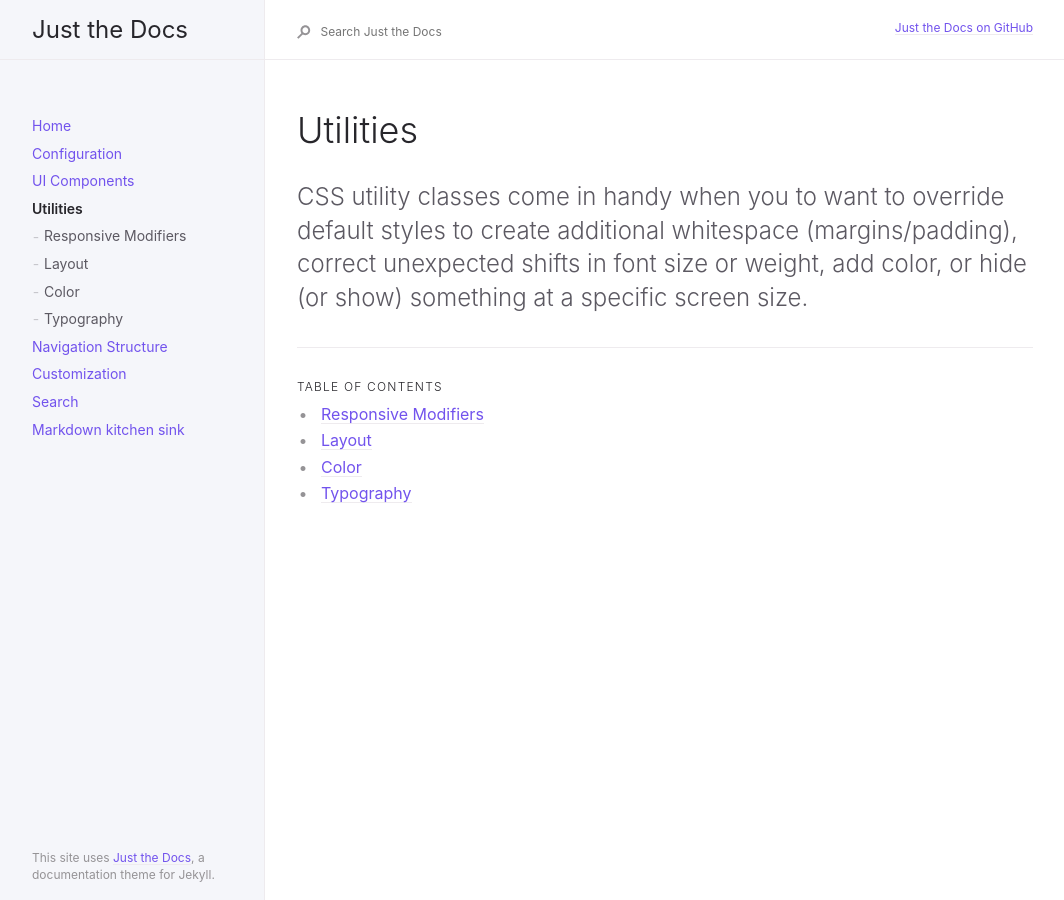
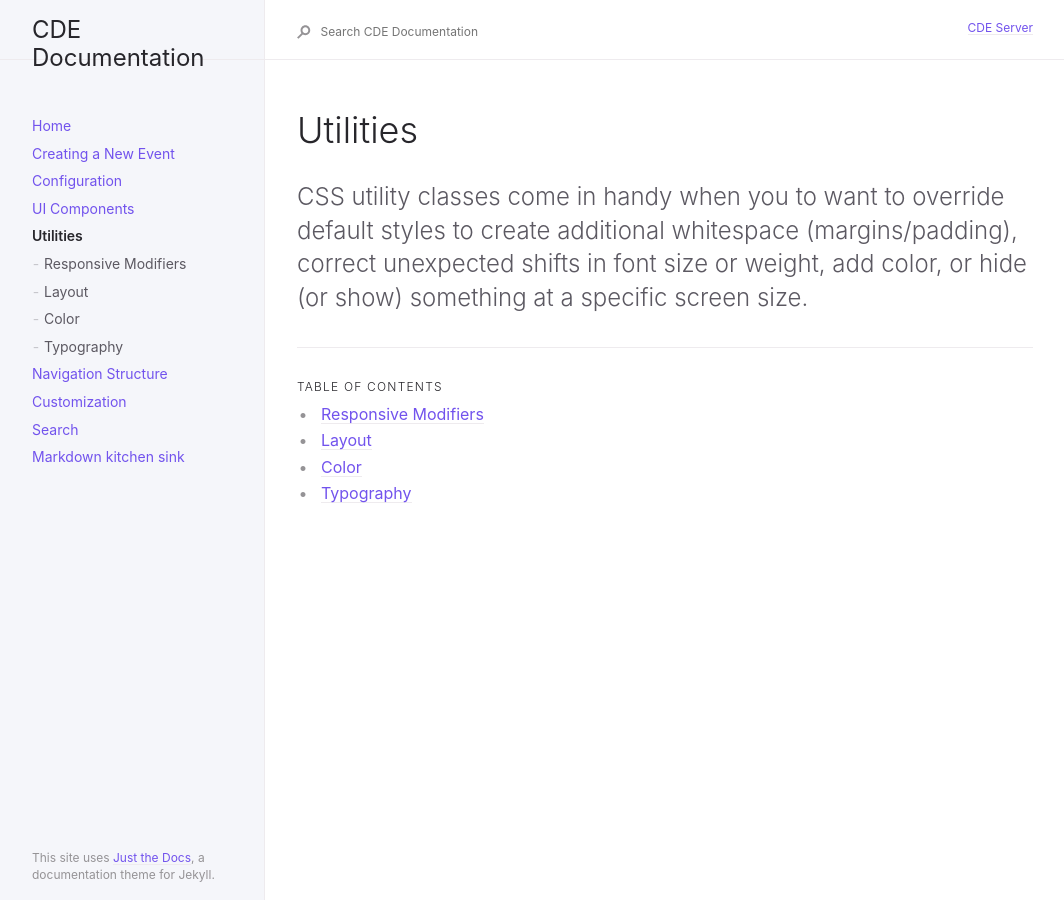
Before and after one commit to oretoise/docs, a Jekyll site: the page built from old/utilities/utilities.md, in a window 1280 px wide. Shown: the whole page, without its empty margins (91-1155 px from the left). Built offline with Jekyll 4.4.1, drawn with Linux system fonts in a browser that asks for light colours.

Commit message:
Clean up and make new event

```diff
--- a/_config.yml
+++ b/_config.yml
@@ -13,10 +13,10 @@
 # you will see them accessed via {{ site.title }}, {{ site.github_repo }}, and so on.
 # You can create any custom variable you would like, and they will be accessible
 # in the templates via {{ site.myvariable }}.
-title: Just the Docs
+title: CDE Documentation
 description: A Jekyll theme for documentation
-baseurl: "/just-the-docs/" # the subpath of your site, e.g. /blog
-url: "https://pmarsceill.github.io" # the base hostname & protocol for your site, e.g. http://example.com
+baseurl: "/docs/" # the subpath of your site, e.g. /blog
+url: "http://130.18.12.159" # the base hostname & protocol for your site, e.g. http://example.com
 
 permalink: pretty
 exclude: ["node_modules/", "*.gemspec", "*.gem", "Gemfile", "Gemfile.lock", "package.json", "package-lock.json",  "script/", "LICENSE.txt", "lib/", "bin/", "README.md", "Rakefile"]
@@ -26,8 +26,8 @@ search_enabled: true
 
 # Aux links for the upper right navigation
 aux_links:
-  "Just the Docs on GitHub":
-    - "//github.com/pmarsceill/just-the-docs"
+  "CDE Server":
+    - "//130.18.12.159"
 
 # Color scheme currently only supports "dark" or nil (default)
 color_scheme: nil
```
Also changed, not shown: docs/events/new-event.md (added, +12 -0 lines), old/configuration.md (renamed from docs/configuration.md), old/customization.md (renamed from docs/customization.md), old/index-test.md (renamed from docs/index-test.md), old/navigation-structure.md (renamed from docs/navigation-structure.md), old/search.md (renamed from docs/search.md), old/ui-components/buttons.md (renamed from docs/ui-components/buttons.md), old/ui-components/code.md (renamed from docs/ui-components/code.md), old/ui-components/labels.md (renamed from docs/ui-components/labels.md), old/ui-components/lists.md (renamed from docs/ui-components/lists.md), old/ui-components/tables.md (renamed from docs/ui-components/tables.md), old/ui-components/typography.md (renamed from docs/ui-components/typography.md), old/ui-components/ui-components.md (renamed from docs/ui-components/ui-components.md), old/utilities/color.md (renamed from docs/utilities/color.md), 4 more files.
